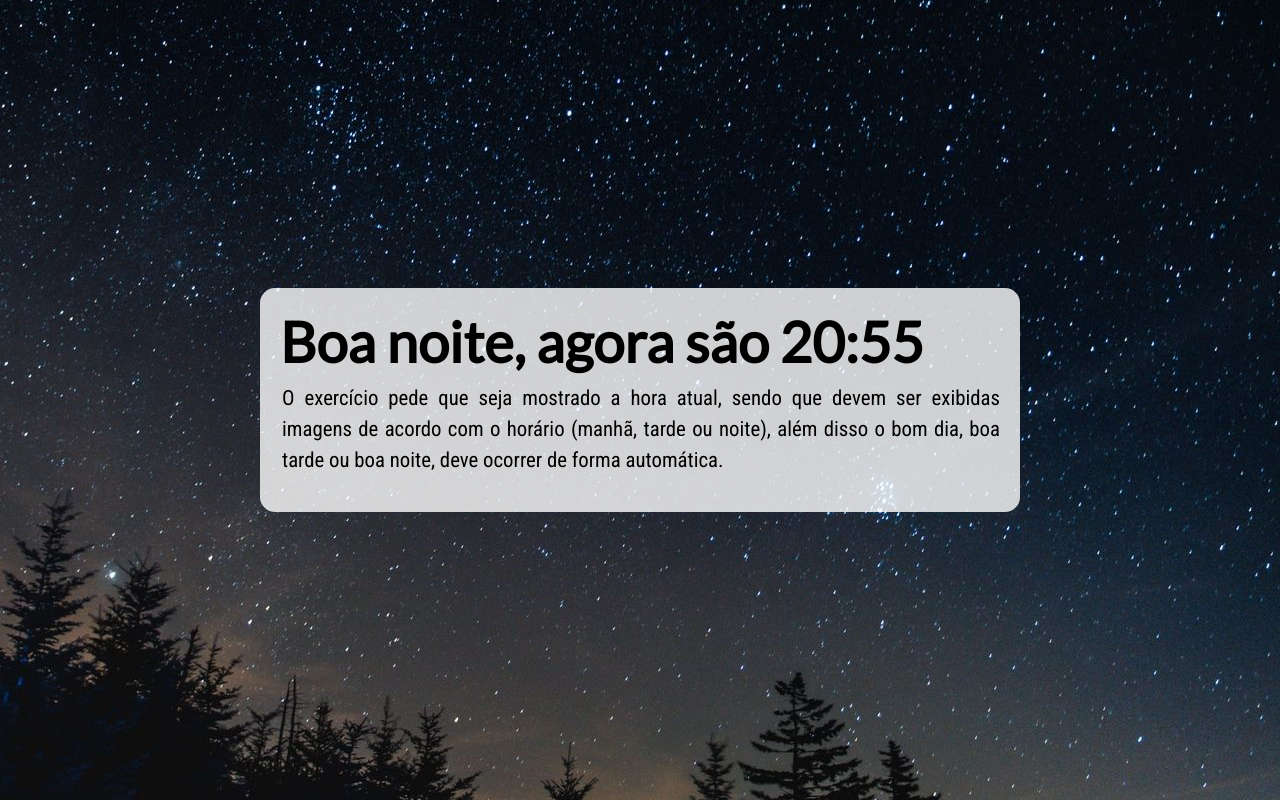
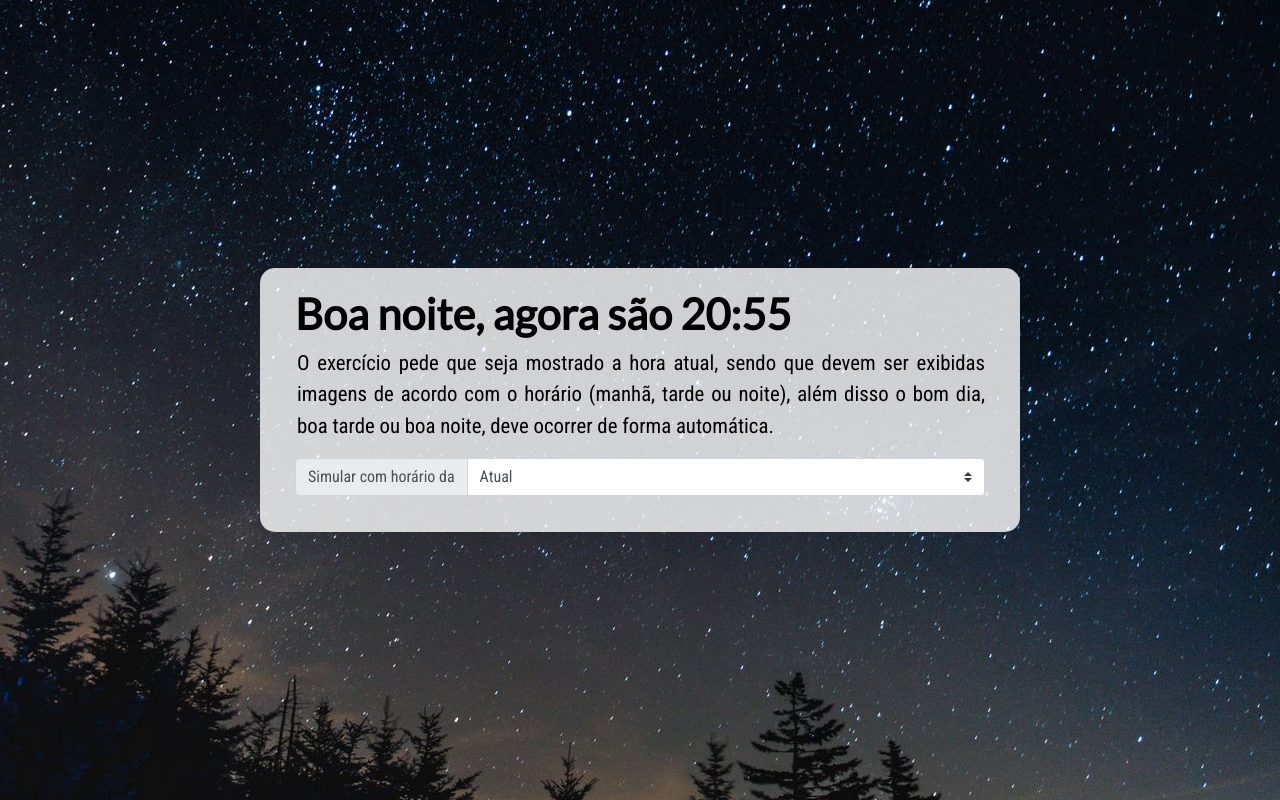
Before and after one commit to Alex-Francisco/Aula12-JavaScript_Ex001, a plain HTML site: page index.html in a window 1280 px wide. Drawn offline with nearby package versions, Linux system fonts and the light colour scheme.

Commit message:
atualizando

```diff
--- a/estilo.css
+++ b/estilo.css
@@ -12,7 +12,7 @@ body, html {
 #msg {
     font-family: 'Lato', sans-serif;
     font-weight: bold;
-    font-size: 3.5em;
+    font-size: 2.7em;
 }
 
 .txt-banner {
@@ -23,6 +23,6 @@ body, html {
 #caixa {
     border-radius: 15px;
     background: rgba(255, 255, 255, 0.8);
-    padding: 20px;
+    padding: 20px 35px 20px 35px;
     margin: auto;
 }
--- a/index.html
+++ b/index.html
@@ -30,6 +30,17 @@
 				<p class="txt-banner text-justify">
 				    O exercício pede que seja mostrado a hora atual, sendo que devem ser exibidas imagens de acordo com o horário (manhã, tarde ou noite), além disso o bom dia, boa tarde ou boa noite, deve ocorrer de forma automática.
                 </p>
+                <div class="input-group mb-3">
+                    <div class="input-group-prepend">
+                        <label class="input-group-text" for="inputGroupSelect0">Simular com horário da</label>
+                    </div>
+                    <select class="custom-select" id="periodo" onchange="carregar()">
+                        <option selected value="selecione">Atual</option>
+                        <option value="manha">Manhã<Brasil</option>
+                        <option value="tarde">Tarde</option>
+                        <option value="noite">Noite</option>
+                    </select>
+                </div>
 			</div>
 		</div>
 	</div>
--- a/script.js
+++ b/script.js
@@ -4,7 +4,8 @@ function carregar() {
     var data = new Date()
     var hora = data.getHours()
     var minutos = data.getMinutes()
-    periodo = ""
+    var simular = document.getElementById('periodo').value
+    var periodo = ""
 
     if (minutos >= 0 && minutos < 10) {
         minutos = `0${minutos}`
@@ -12,10 +13,10 @@ function carregar() {
         minutos = minutos
     }
 
-    if (hora >= 0 && hora < 12) {
+    if (hora >= 0 && hora < 12 || simular == "manha")  {
         periodo  = "Bom dia"
         img.background = "url('manha.jpg') center center"
-    } else if (hora >= 12 && hora < 18) {
+    } else if (hora >= 12 && hora <= 18 || simular == "tarde") {
         periodo  = "Boa tarde"
         img.background = "url('tarde.jpg') center center"
     } else {
@@ -23,5 +24,16 @@ function carregar() {
         img.background = "url('noite.jpg') center center"
     }
 
+    if (simular == "noite") {
+        hora = 22
+        periodo  = "Boa noite"
+        img.background = "url('noite.jpg') center center"
+    } else if (simular == "tarde") {
+        hora = 15
+    } else if (simular == "manha") {
+        hora = 9
+    }
+
     msg.innerHTML = `${periodo}, agora são ${hora}:${minutos}`
+
 }
```
